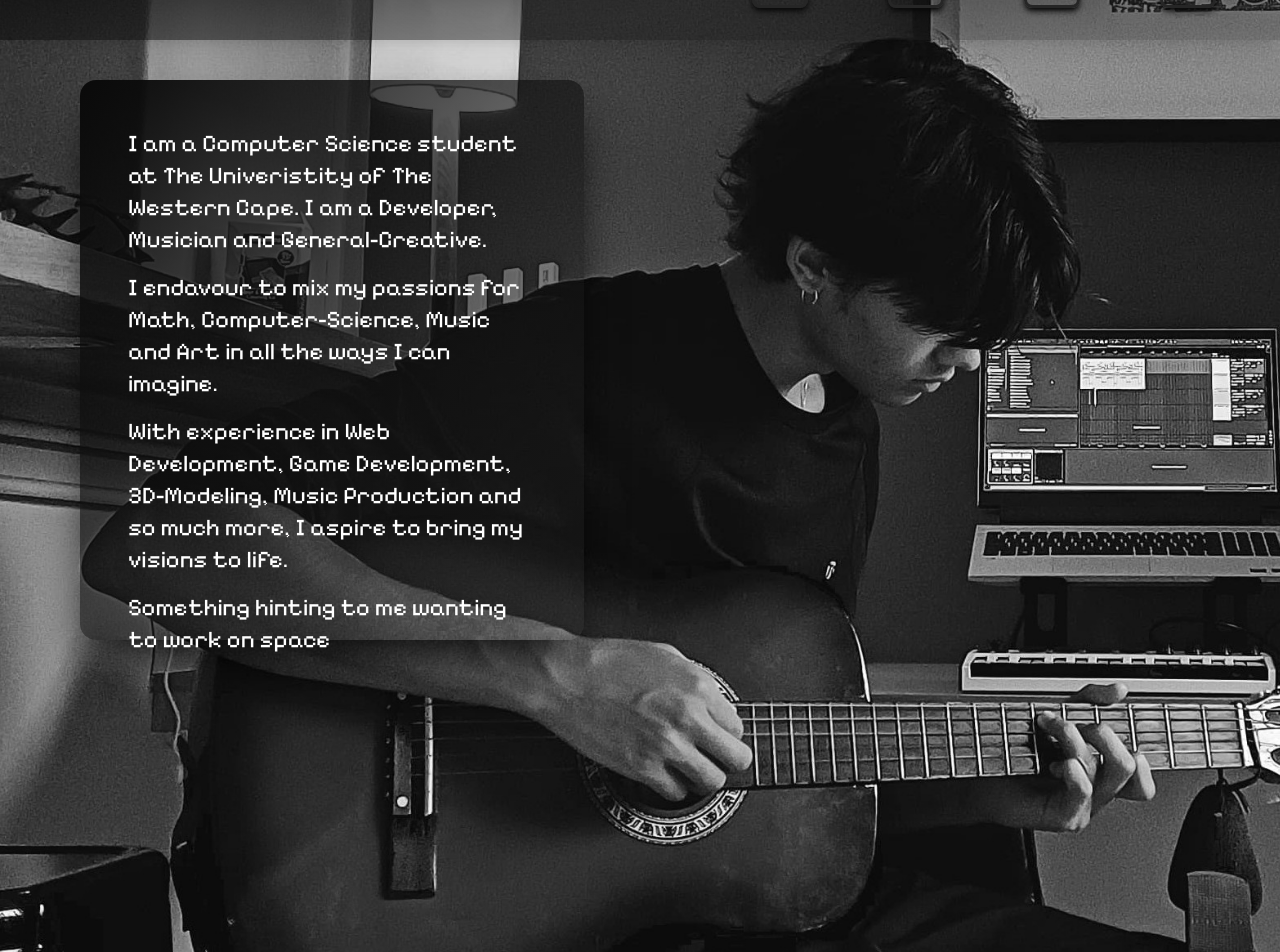
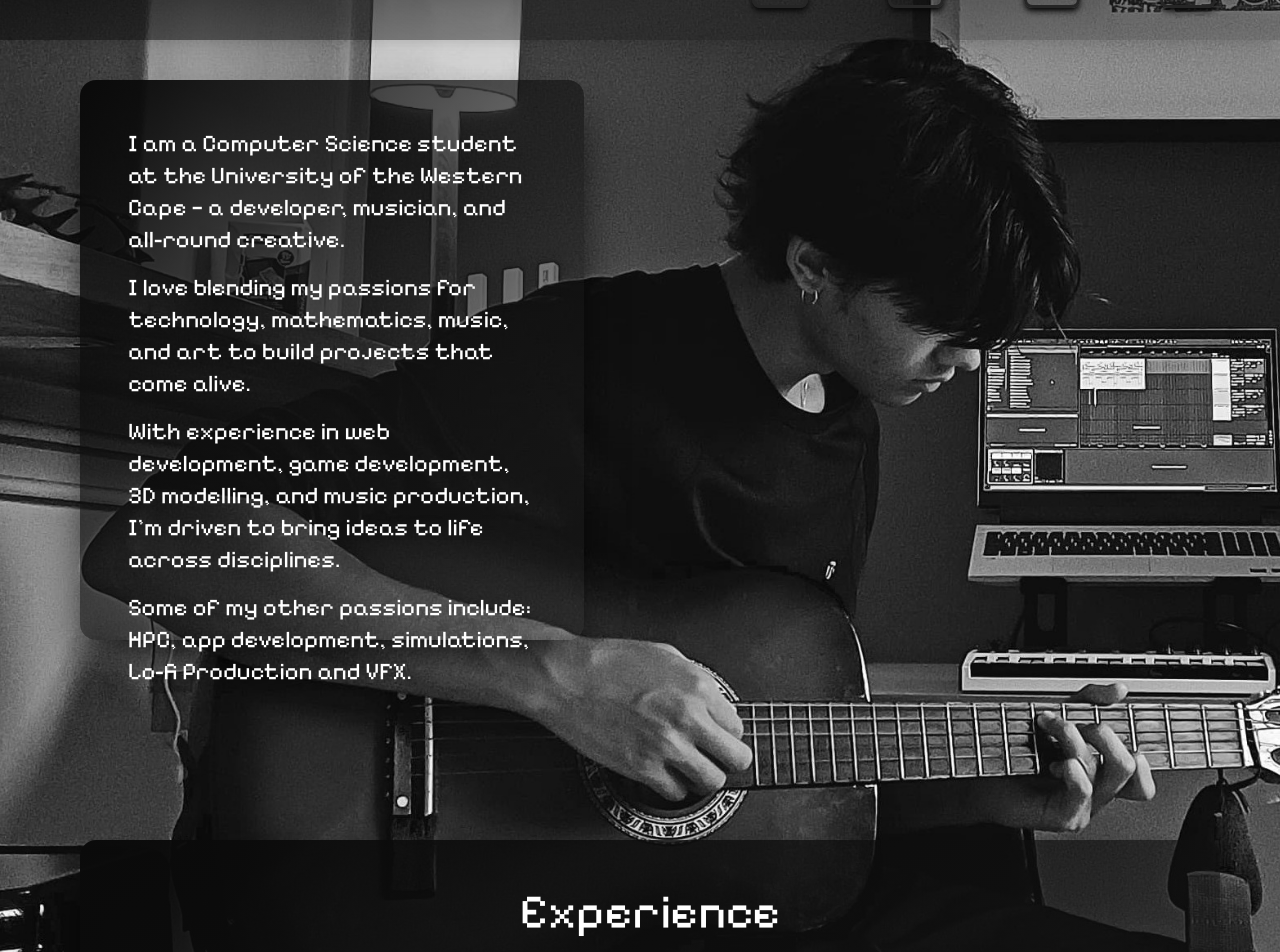
Before and after one commit to CadmusKei/Portfolio, a React (Vite) app: page /Bio in a window 1280 px wide. Shown: the part 80-1032 px from the top of the page. Built offline with nearby package versions, Linux system fonts and the light colour scheme.

Commit message:
Bio Changes

```diff
--- a/src/pages/Bio.jsx
+++ b/src/pages/Bio.jsx
@@ -1,13 +1,9 @@
 import Nav from "../components/Nav";
-import Profile from "../components/Profile";
 import Title from "../components/Title";
-import Description from "../components/Description";
 import Text from "../components/Text";
 
-import profilePic from '../assets/Images/me.png';
 import backgroundPic from '../assets/Images/studio-site-crop.jpeg';
-
-    const pageGradient = "bg-linear-to-br from-neutral-950 to-[#28282841] "
+const pageGradient = "bg-linear-to-br from-neutral-950 to-[#28282841] "
 
 function Bio(){
     return (
@@ -16,13 +12,16 @@ function Bio(){
             <div className={`flex flex-col pl-20 w-full h-400 bg-cover `} style={{backgroundImage: `url(${backgroundPic})`}}>
 
                 <div className={`flex w-[42%] flex-col h-[35%] ${pageGradient} mt-40 rounded-2xl
+                p-12 justify-start items-center space-y-4 shadow-2xl hover:to-[#07655841] transition duration-800 shadow-black`} >
+                        <Text>I am a Computer Science student at the University of the Western Cape — a developer, musician, and all-round creative.</Text>
+                        <Text>I love blending my passions for technology, mathematics, music, and art to build projects that come alive.</Text>
+                        <Text>With experience in web development, game development, 3D modelling, and music production, I’m driven to bring ideas to life across disciplines. </Text>
+                        <Text>Some of my other passions include: HPC, app development, simulations, Lo-fi Production and VFX. </Text>
+                </div>
+
+                <div className={`flex w-[95%] flex-col h-[35%] ${pageGradient} mt-50 rounded-2xl
                 p-12 justify-start items-center space-y-4 shadow-2xl shadow-black`} >
-
-                        <Text>I am a Computer Science student at The Univeristity of The Western Cape. I am a Developer, Musician and General-Creative. </Text>
-                        <Text>I endavour to mix my passions for Math, Computer-Science, Music and Art in all the ways I can imagine.</Text>
-                        <Text>With experience in  Web Development, Game Development, 3D-Modeling, Music Production and so much more, I aspire to bring my visions to life.</Text>
-                         <Text> Something hinting to me wanting to work on space</Text>
-
+                        <Title className="text-white" name="Experience"></Title>
                 </div>
 
                 <div className="bg-[#28282841]"></div>
```
